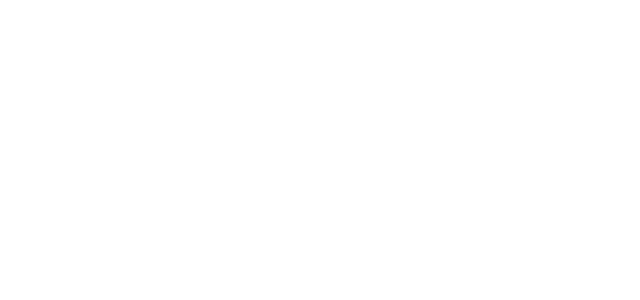
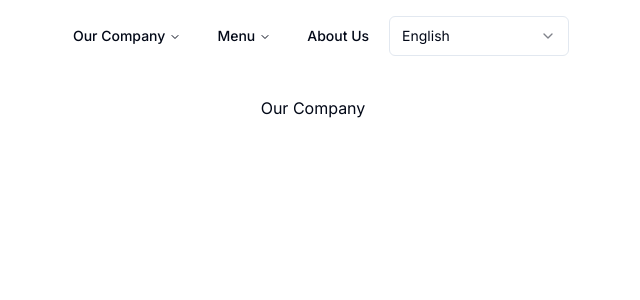
Before and after one commit to alannofrialdi/next-store, a Next.js app: page /en/about in a window 1280 px wide. Before the commit this address had no page. Shown: the top 300 px of the page, without its empty margins (327-967 px from the left). Built offline with nearby package versions, Linux system fonts and the light colour scheme.

Commit message:
feat: navbar

```diff
--- /dev/null
+++ b/src/app/[locale]/about/page.tsx
@@ -0,0 +1,11 @@
+import { useTranslations } from "next-intl";
+
+export default function About() {
+  const t = useTranslations("Index");
+
+  return (
+    <div className="text-center pt-10">
+      <h1>{t("company")}</h1>
+    </div>
+  );
+}
--- a/src/app/[locale]/home/page.tsx
+++ b/src/app/[locale]/home/page.tsx
@@ -5,6 +5,8 @@ import NavbarMenu from "@/components/nav-bar";
 export default function Home() {
   const t = useTranslations("Index");
   return (
-    <div className="flex items-center justify-center mt-20">{t("title")}</div>
+    <div className="flex items-center justify-center mt-20">
+      {t("ourProducts")}
+    </div>
   );
 }
--- a/src/app/layout.tsx
+++ b/src/app/layout.tsx
@@ -6,6 +6,7 @@ import { Inter as FontSans } from "next/font/google";
 import { cn } from "@/lib/utils";
 import { NextIntlClientProvider } from "next-intl";
 import { getMessages } from "next-intl/server";
+import { notFound } from "next/navigation";
 
 const inter = Inter({ subsets: ["latin"] });
 
@@ -29,7 +30,12 @@ export default async function RootLayout({
   children,
   params: { locale },
 }: Readonly<RootLayoutProps>) {
-  const messages = await getMessages();
+  let messages;
+  try {
+    messages = await getMessages();
+  } catch (error) {
+    notFound();
+  }
 
   return (
     <html lang={locale} suppressHydrationWarning>
@@ -39,7 +45,7 @@ export default async function RootLayout({
           fontSans.variable,
         )}
       >
-        <NextIntlClientProvider messages={messages}>
+        <NextIntlClientProvider locale={locale} messages={messages}>
           <NavbarMenu />
           <main className={inter.className}>{children}</main>
         </NextIntlClientProvider>
--- a/src/components/local-switcher.tsx
+++ b/src/components/local-switcher.tsx
@@ -2,6 +2,8 @@
 import { useLocale } from "next-intl";
 import { useRouter } from "next/navigation";
 import { useTransition } from "react";
+import { usePathname } from "next/navigation";
+
 import {
   Select,
   SelectContent,
@@ -16,11 +18,13 @@ export default function LocalSwitcher() {
   const router = useRouter();
   const [isPending, startTransition] = useTransition();
   const localeActive = useLocale();
+  const pathname = usePathname();
 
   const handleChange = (locale: string) => {
     startTransition(() => {
-      router.replace(`/${locale}/home`);
+      router.replace(`/${locale}${pathname.slice(3)}`);
     });
+    router.refresh();
   };
 
   return (
--- a/tsconfig.json
+++ b/tsconfig.json
@@ -26,6 +26,7 @@
     "src/app/*.ts",
     "**/*.tsx",
     "**/**/*.tsx",
+    "**/**/**/*.tsx",
     ".next/types/**/*.ts",
     "src/i18n.ts",
     "src/middleware.ts"
```
